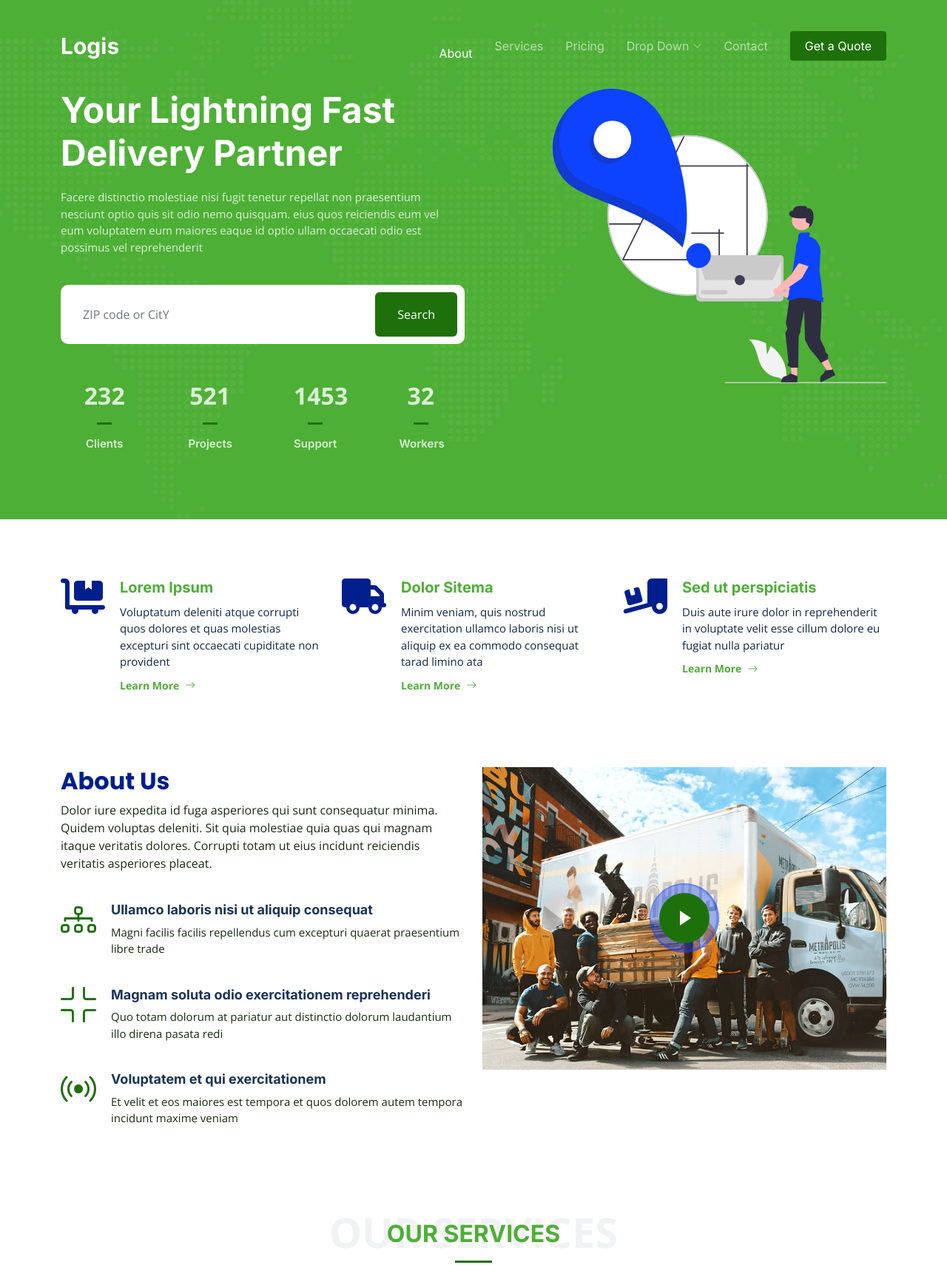
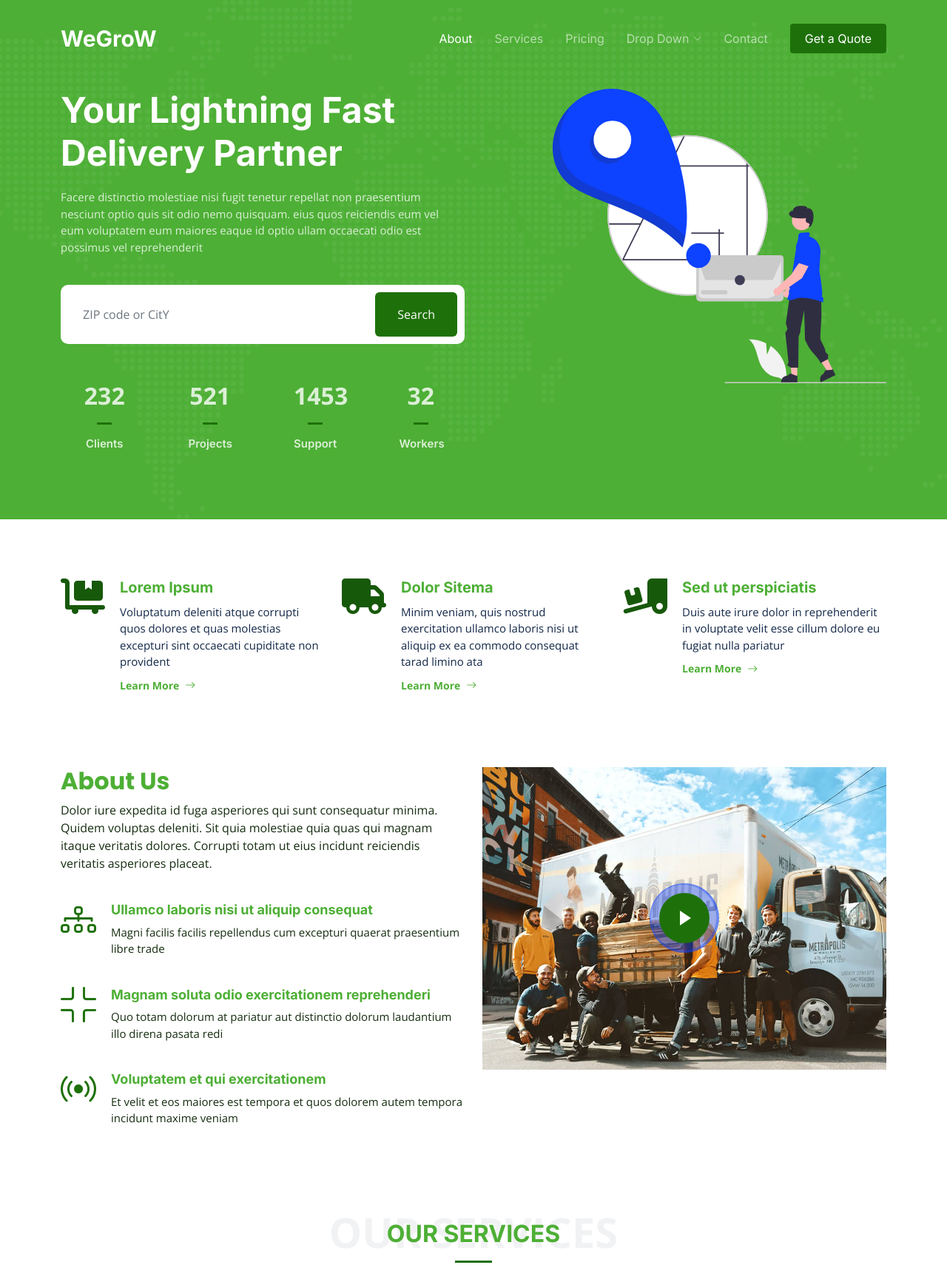
Before and after one commit to World-Konkani-Centre/SCL-2022-BitSlashers, a Django app: page / in a window 1280 px wide. Shown: the top 1710 px of the page at 74% size. Run offline with Django 4.2, Linux system fonts and the light colour scheme; some libraries are stand-ins or nearby versions.

Commit message:
Fixed CSS Issues

```diff
--- a/SCL_Project/static/WeGrow/css/main.css
+++ b/SCL_Project/static/WeGrow/css/main.css
@@ -139,7 +139,7 @@ section {
 
 .breadcrumbs .page-header:before {
   content: "";
-  background-color: rgba(14, 29, 52, 0.8);
+  background-color: #4E944F;
   position: absolute;
   inset: 0;
 }
@@ -602,7 +602,7 @@ section {
 }
 
 .featured-services .service-item .icon i {
-  color: #001f8d;
+  color: #17590a;
   font-size: 48px;
   transition: 0.3s;
 }
@@ -655,7 +655,7 @@ section {
   font-weight: 700;
   font-size: 32px;
   font-family: var(--font-secondary);
-  color: #001f8d;
+  color: #4DAF35;
 }
 
 .about .content ul {
@@ -680,7 +680,7 @@ section {
 .about .content ul h5 {
   font-size: 18px;
   font-weight: 700;
-  color: #19335c;
+  color: #4DAF35;
 }
 
 .about .content ul p {
--- a/SCL_Project/templates/base.html
+++ b/SCL_Project/templates/base.html
@@ -43,17 +43,17 @@
     <!-- ======= Header ======= -->
     <header id="header" class="header d-flex align-items-center fixed-top">
         <div class="container-fluid container-xl d-flex align-items-center justify-content-between">
-            <a href="index.html" class="logo d-flex align-items-center">
+            <a href="{% url 'index' %}" class="logo d-flex align-items-center">
                 <!-- Uncomment the line below if you also wish to use an image logo -->
                 <!-- <img src="{%static/img/logo.png" alt=""> -->
-                <h1>Logis</h1>
+                <h1>WeGroW</h1>
             </a>
 
             <i class="mobile-nav-toggle mobile-nav-show bi bi-list"></i>
             <i class="mobile-nav-toggle mobile-nav-hide d-none bi bi-x"></i>
             <nav id="navbar" class="navbar">
                 <ul>
-                    <li><a href="{% url 'index' %}"Home</a></li>
+                    <li><a href="{% url 'index' %}"Home></a></li>
                     <li><a href="{% url 'about' %}" class="active">About</a></li>
                     <li><a href="{% url 'service' %}">Services</a></li>
                     <li><a href="{% url 'pricing' %}">Pricing</a></li>
@@ -78,7 +78,7 @@
                             <li><a href="#">Drop Down 4</a></li>
                         </ul>
                     </li>
-                    <li><a href="contact.html">Contact</a></li>
+                    <li><a href="{% url 'contact' %}">Contact</a></li>
                     <li>
                         <a class="get-a-quote" href="{% url 'store' %}">Get a Quote</a>
                     </li>
```
